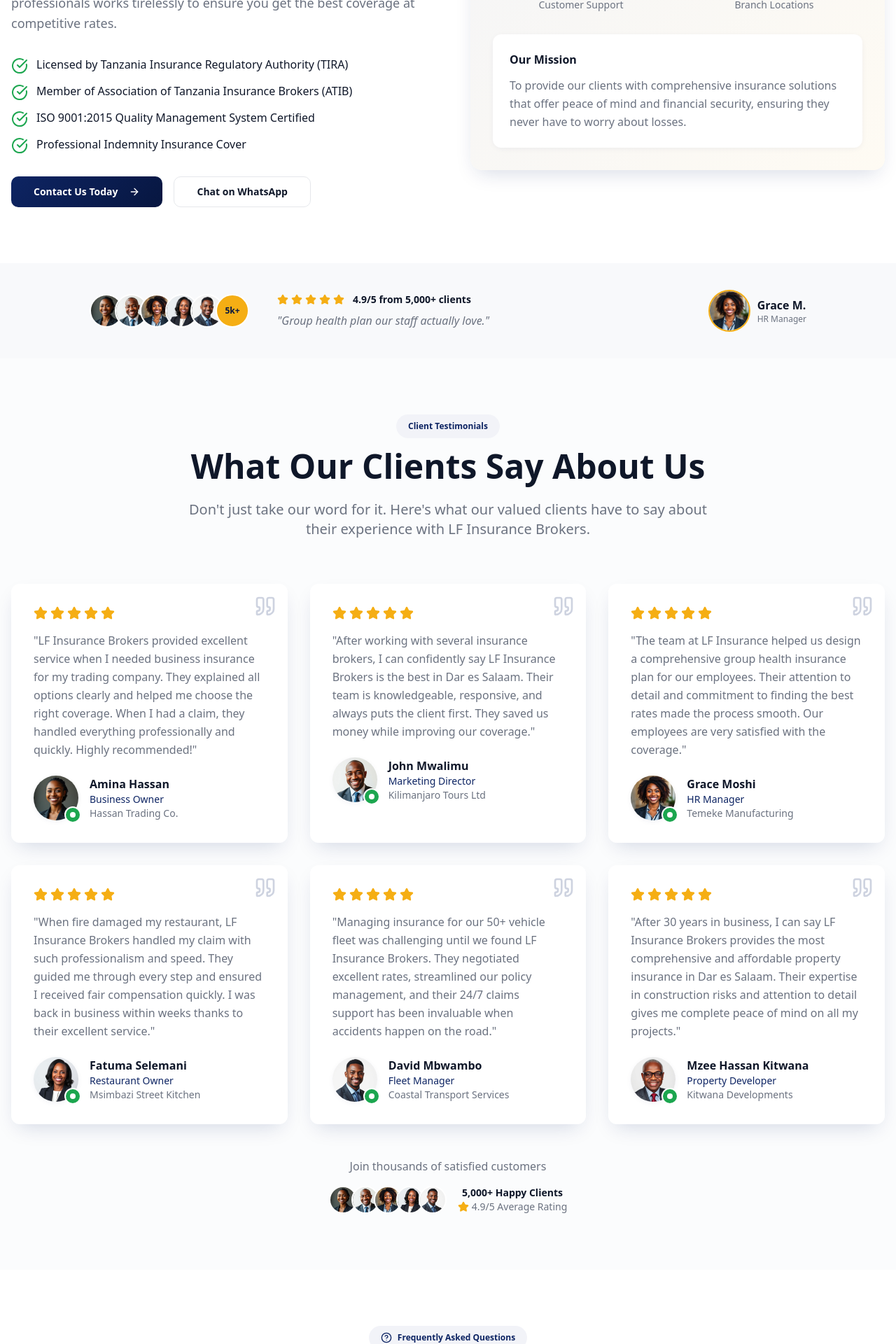
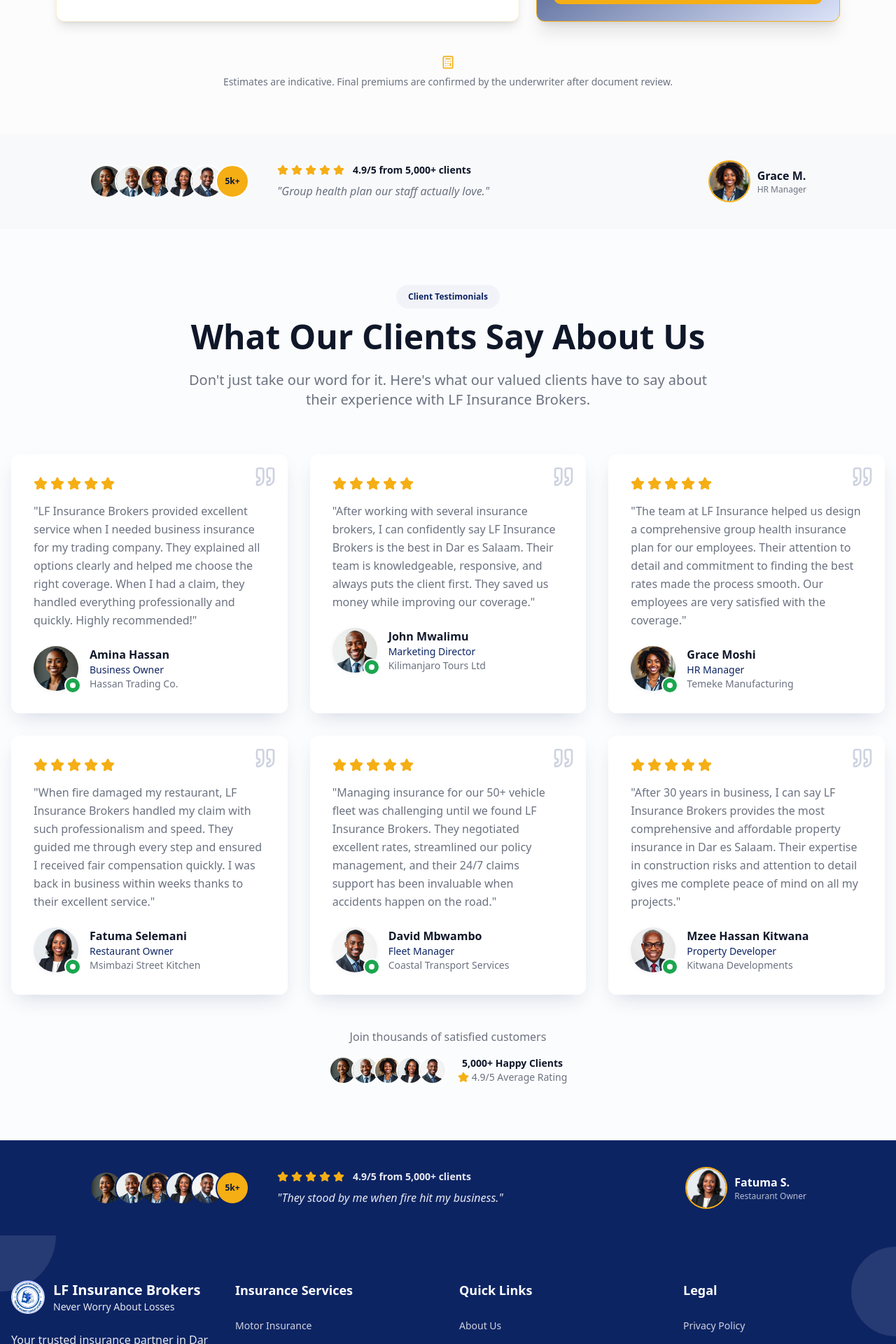
Before and after one commit to joker2000-david/lf-insurance-dar, a React (Vite) app: page / in a window 1280 px wide. Shown: the part 4040-5960 px from the top of the page at 70% size. Built offline with nearby package versions, Linux system fonts and the light colour scheme; the HTML template or start-up script is replaced by a standard one.

Commit message:
Changes
Co-authored-by: joker2000-david <220724839+joker2000-david@users.noreply.github.com>

```diff
--- a/src/pages/Index.tsx
+++ b/src/pages/Index.tsx
@@ -1,14 +1,11 @@
 import Navigation from "@/components/Navigation";
 import Hero from "@/components/Hero";
 import Services from "@/components/Services";
-import About from "@/components/About";
 import Testimonials from "@/components/Testimonials";
-import FAQ from "@/components/FAQ";
-import Blog from "@/components/Blog";
-import Contact from "@/components/Contact";
 import Footer from "@/components/Footer";
 import Chatbot from "@/components/Chatbot";
 import SocialProof from "@/components/SocialProof";
+import CalculatorSection from "@/components/CalculatorSection";
 
 const Index = () => {
   return (
@@ -18,14 +15,10 @@ const Index = () => {
       <SocialProof index={0} />
       <Services />
       <SocialProof variant="dark" index={1} />
-      <About />
+      <CalculatorSection />
       <SocialProof index={2} />
       <Testimonials />
-      <FAQ />
       <SocialProof variant="dark" index={3} />
-      <Blog />
-      <SocialProof index={4} />
-      <Contact />
       <Footer />
       <Chatbot />
     </div>
```
